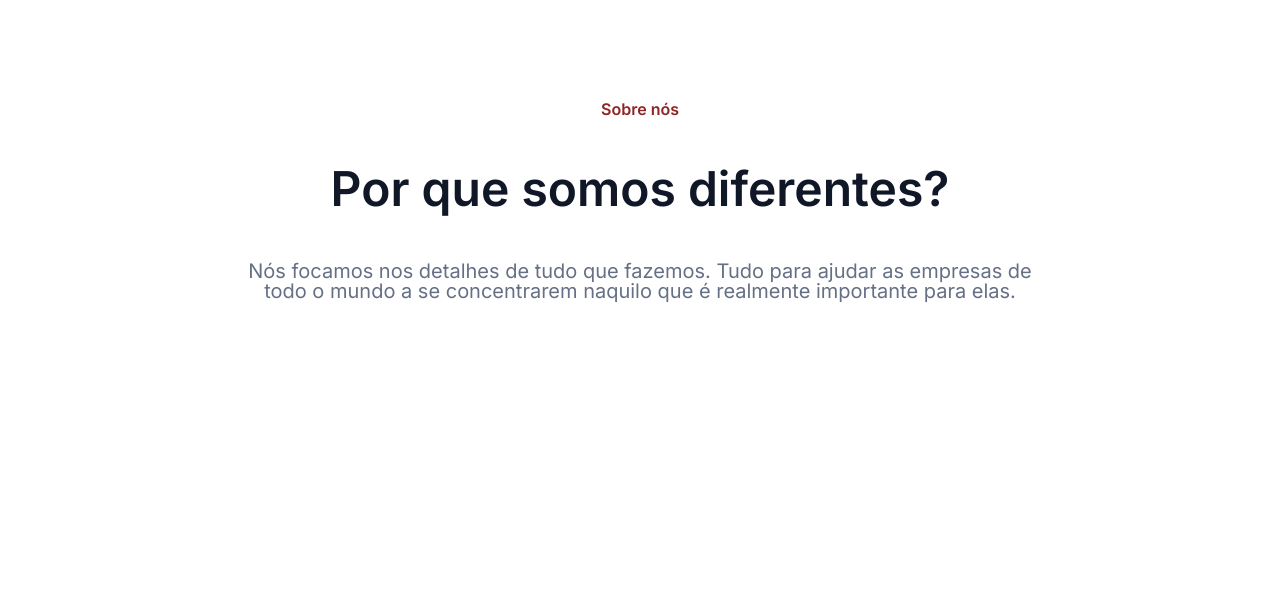
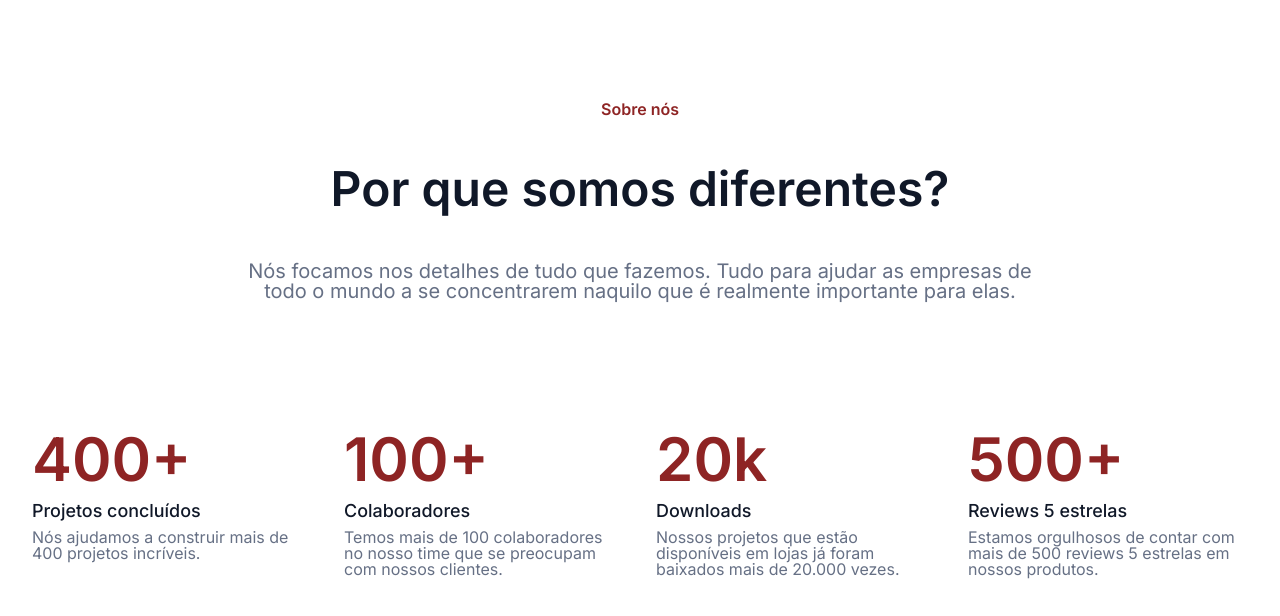
Before and after one commit to josewellingtonn/optimustech, a plain HTML site: page index.html in a window 1280 px wide. Shown: the part 76-692 px from the top of the page. Drawn offline with Linux system fonts and the light colour scheme.

Commit message:
Seção de métricas adicionada

```diff
--- a/index.html
+++ b/index.html
@@ -45,6 +45,32 @@
                 <h1 class="conteudo__sobre__titulo">Por que somos diferentes?</h1>
                 <p class="conteudo__sobre__texto">Nós focamos nos detalhes de tudo que fazemos. Tudo para ajudar as empresas de todo o mundo a se concentrarem naquilo que é realmente importante para elas.</p>
             </section>
+
+            <section class="conteudo__metricas">
+                <div class="conteudo__metricas__resultado">
+                    <h2 class="conteudo__metricas__resultado__numero">400+</h2>
+                    <h3 class="conteudo__metricas__resultado__sobre">Projetos concluídos</h3>
+                    <p class="conteudo__metricas__resultado__descricao">Nós ajudamos a construir mais de 400 projetos incríveis.</p>
+                </div>
+
+                <div class="conteudo__metricas__resultado">
+                    <h2 class="conteudo__metricas__resultado__numero">100+</h2>
+                    <h3 class="conteudo__metricas__resultado__sobre">Colaboradores</h3>
+                    <p class="conteudo__metricas__resultado__descricao">Temos mais de 100 colaboradores no nosso time que se preocupam com nossos clientes.</p>
+                </div>
+
+                <div class="conteudo__metricas__resultado">
+                    <h2 class="conteudo__metricas__resultado__numero">20k</h2>
+                    <h3 class="conteudo__metricas__resultado__sobre">Downloads</h3>
+                    <p class="conteudo__metricas__resultado__descricao">Nossos projetos que estão disponíveis em lojas já foram baixados mais de 20.000 vezes.</p>
+                </div>
+
+                <div class="conteudo__metricas__resultado">
+                    <h2 class="conteudo__metricas__resultado__numero">500+</h2>
+                    <h3 class="conteudo__metricas__resultado__sobre">Reviews 5 estrelas</h3>
+                    <p class="conteudo__metricas__resultado__descricao">Estamos orgulhosos de contar com mais de 500 reviews 5 estrelas em nossos produtos.</p>
+                </div>
+            </section>
         </main>
     </body>
 </html>
--- /dev/null
+++ b/styles/metricas.css
@@ -0,0 +1,27 @@
+.conteudo__metricas {
+    padding: 8em 0;
+    display: flex;
+    gap: 2em;
+    justify-content: center;
+}
+
+.conteudo__metricas__resultado {
+    max-width: 280px;
+}
+
+.conteudo__metricas__resultado__numero {
+    font-weight: 600;
+    font-size: 3.75em;
+    color: var(--cor-destaque);
+}
+
+.conteudo__metricas__resultado__sobre {
+    font-size: 1.12em;
+    font-weight: 500;
+    margin: 0.75em 0 0.5em 0;
+    color: var(--cor-secundaria);
+}
+
+.conteudo__metricas__resultado__descricao {
+    color: var(--cor-terciaria);
+}
--- a/styles/style.css
+++ b/styles/style.css
@@ -1,5 +1,6 @@
 @import url('header.css');
 @import url('sobre.css');
+@import url('metricas.css');
 
 :root {
     --cor-principal: #FFFFFF;
```
